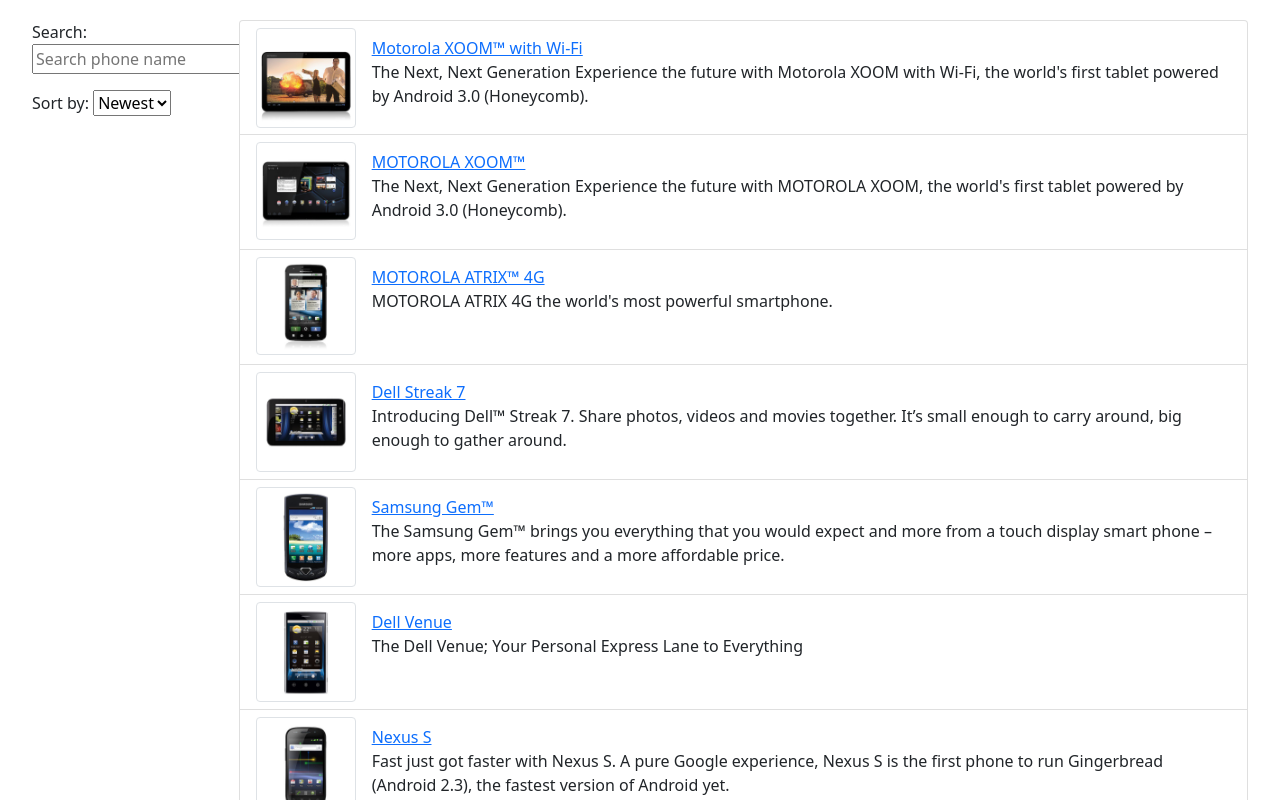
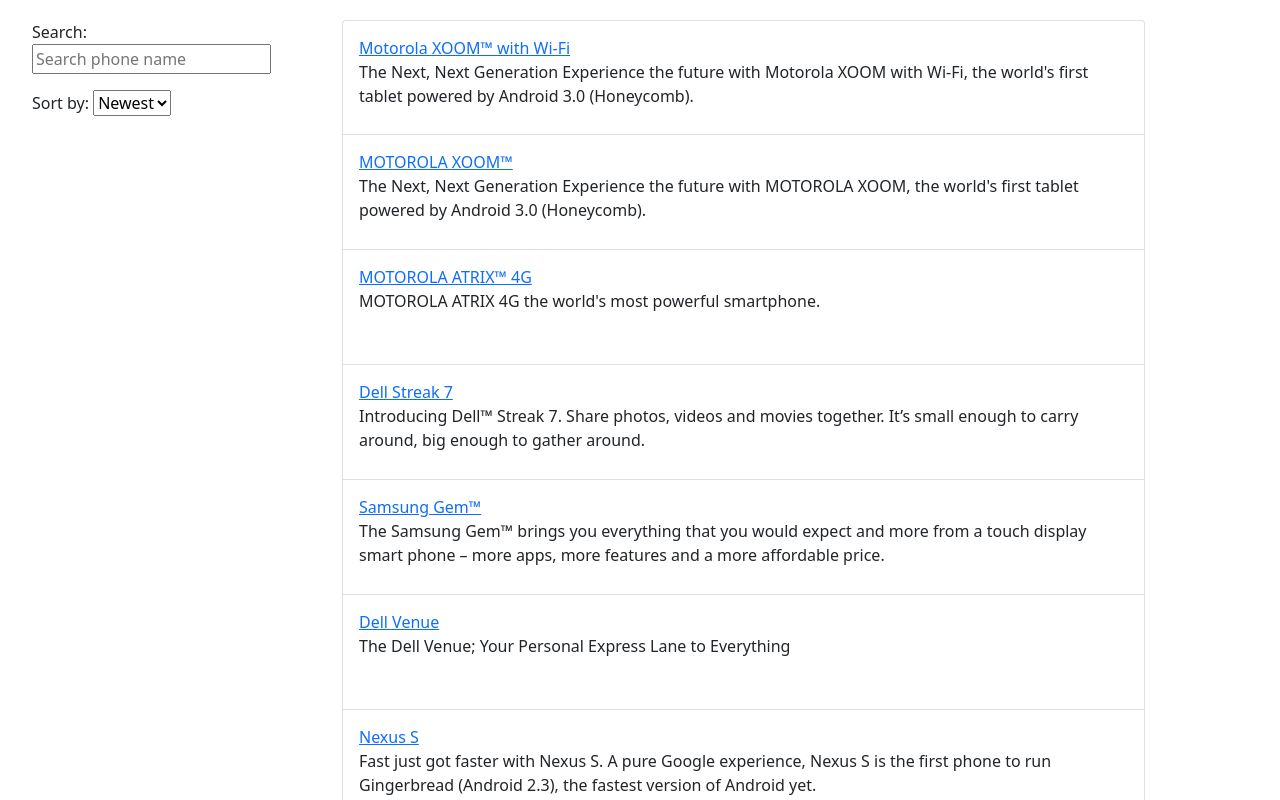
Before and after one commit to tony-nyagah/phonecat, a Vue app in the folder vue-phonecat/: page / in a window 1280 px wide. Shown: the top 800 px of the page. Built offline with nearby package versions, Linux system fonts and the light colour scheme.

Commit message:
working on dynamic routing

```diff
--- a/vue-phonecat/src/components/PhoneList.vue
+++ b/vue-phonecat/src/components/PhoneList.vue
@@ -10,12 +10,14 @@
         orderChoices: ["Name", "Newest"],
         selectedSortChoice: "Newest",
         imagepath: "../assets/",
-        }
+      };
     },
     methods: {
       filteredPhones() {
-            let filteredPhones = this.phones.filter(phone => {
-                return phone.name.toLowerCase().includes(this.searchQuery.toLowerCase());
+        let filteredPhones = this.phones.filter((phone) => {
+          return phone.name
+            .toLowerCase()
+            .includes(this.searchQuery.toLowerCase());
         });
         return filteredPhones;
       },
@@ -24,31 +26,42 @@
         let unsortedPhones = this.filteredPhones();
         if (this.selectedSortChoice === "Name") {
           unsortedPhones.sort((a, b) => {
-                    return a.name.toLowerCase() > b.name.toLowerCase()
-                })
+            if (a.name.toLowerCase() > b.name.toLowerCase()) {
+              return 1;
             }
-            else if (this.selectedSortChoice === "Newest") {
+            if (a.name.toLowerCase() < b.name.toLowerCase()) {
+              return -1;
+            }
+            return 0;
+          });
+        }
+        if (this.selectedSortChoice === "Newest") {
           unsortedPhones.sort((a, b) => {
-                    return a.age > b.age;
-                })
+            if (a.age > b.age) {
+              return 1;
+            }
+            if (a.age < b.age) {
+              return -1;
+            }
+            return 0;
+          });
         }
         let sortedPhones = unsortedPhones;
         return sortedPhones;
-        }
+      },
     },
     computed: {
       filteredAndSortedPhones() {
         return this.sortedPhones();
-        }
       },
-}
-
+    },
+  };
 </script>
 
 <template>
   <div class="container-fluid">
     <div class="row">
-            <div class="col-md-2">
+      <div class="col-lg-3">
         <!-- two way binding with the searchQuery data attribute -->
         <p>
           Search:
@@ -62,16 +75,30 @@
           </select>
         </p>
       </div>
-            <div class="col-md-10">
+      <div class="col-lg-8">
         <ul class="phones list-group">
-                    <li v-for="phone in filteredAndSortedPhones" class="phone-desc list-group-item">
-                        <a :href="phone.id" class="thumb">
+          <li
+            v-for="phone in filteredAndSortedPhones"
+            class="phone-desc list-group-item"
+          >
+            <!-- <a :href="phone.id" class="thumb">
               <img
                 :src="'src/assets/' + phone.imageUrl"
                 :alt="phone.name"
                 class="img-thumbnail"
               />
-                        </a>
+            </a> -->
+            <router-link
+              :to="{
+                name: 'phone-details',
+                params: { name: phone.name },
+                props: true,
+              }"
+              v-for="phone in phones"
+              :key="phone.name"
+            >
+            </router-link>
+
             <a :href="phone.id">{{ phone.name }}</a>
             <p>{{ phone.snippet }}</p>
           </li>
--- a/vue-phonecat/src/router/index.js
+++ b/vue-phonecat/src/router/index.js
@@ -1,23 +1,24 @@
-import { createRouter, createWebHistory } from 'vue-router'
-import HomeView from '../views/HomeView.vue'
+import { createRouter, createWebHistory } from "vue-router";
+import HomeView from "../views/HomeView.vue";
 
 const router = createRouter({
-  history: createWebHistory(import.meta.env.BASE_URL),
-  routes: [
-    {
-      path: '/',
-      name: 'home',
-      component: HomeView
-    },
-    {
-      path: '/about',
-      name: 'about',
-      // route level code-splitting
-      // this generates a separate chunk (About.[hash].js) for this route
-      // which is lazy-loaded when the route is visited.
-      component: () => import('../views/AboutView.vue')
-    }
-  ]
-})
+    history: createWebHistory(
+        import.meta.env.BASE_URL),
+    routes: [{
+            path: "/",
+            name: "home",
+            component: HomeView,
+        },
+        {
+            path: "/phone-details/:name",
+            name: "phone-details",
+            // route level code-splitting
+            // this generates a separate chunk (About.[hash].js) for this route
+            // which is lazy-loaded when the route is visited.
+            component: () =>
+                import ("../views/PhoneDetails.vue"),
+        },
+    ],
+});
 
-export default router
+export default router;
--- /dev/null
+++ b/vue-phonecat/src/views/PhoneDetails.vue
@@ -0,0 +1,14 @@
+<script>
+  export default {
+    name: "PhoneDetails",
+    props: {
+      phone: Object,
+    },
+  };
+</script>
+
+<template>
+  <p>
+    TBD: Detail view for <span>{{ $ctrl.phoneId }}</span>
+  </p>
+</template>
```
Lines whose indentation alone changed are shown as unchanged.
